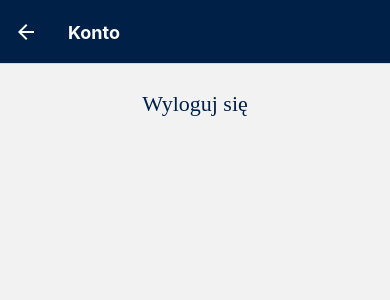
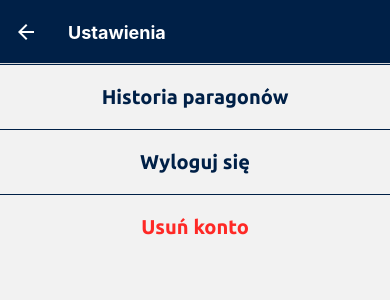
Before and after one commit to Hack-Heroes-Team/Frontend, a React Native app: screen /Settings in a window 390 px wide. Shown: the top 300 px of the page. Built offline with nearby package versions, Linux system fonts and the light colour scheme.

Commit message:
Few changes here and there

```diff
--- a/assets/MainApp.js
+++ b/assets/MainApp.js
@@ -38,7 +38,7 @@ export default function MainApp() {
 							headerTitleStyle: {
 								fontWeight: "bold",
 							},
-							title: "Konto",
+							title: "Ustawienia",
 							headerTintColor: "#fff",
 						}}
 					/>
--- a/assets/pages/Main.js
+++ b/assets/pages/Main.js
@@ -43,7 +43,7 @@ function TopBar({ navigation }) {
 
 				{/* User and app setting */}
 				<TouchableOpacity onPress={() => navigation.navigate("Settings")}>
-					<Image source={require("../person-icon.png")} style={styles.userIcon} />
+					<Icon style={styles.settingsIcon} name="cog" size={30} />
 				</TouchableOpacity>
 			</View>
 
@@ -75,12 +75,9 @@ const styles = StyleSheet.create({
 		flexDirection: "row",
 		justifyContent: "space-evenly",
 	},
-	userIcon: {
-		borderColor: "#fff",
-		borderWidth: 1,
-		width: 35,
-		height: 35,
-		borderRadius: 50,
+	settingsIcon: {
+		lineHeight: 35,
+		color: "#fff",
 	},
 	searchBar: {
 		backgroundColor: "#fff",
--- a/assets/pages/Settings.js
+++ b/assets/pages/Settings.js
@@ -1,14 +1,39 @@
 import { StyleSheet, View, Text, TouchableOpacity } from "react-native";
-import React, { useContext } from "react";
+import React, { useCallback, useContext } from "react";
+import { useFonts } from "expo-font";
+import * as SplashScreen from "expo-splash-screen";
 import { AuthContext } from "../UseAuth";
 
 export default function Settings() {
+	// Setting up logout function
 	const { logout } = useContext(AuthContext);
+
+	// Adding fonts
+	const [fontsLoaded] = useFonts({
+		Ubuntu_Bold: require("../fonts/Ubuntu-Bold.ttf"),
+	});
+
+	// Waiting for fonts to download
+	const onLayoutRootView = useCallback(async () => {
+		if (fontsLoaded) {
+			await SplashScreen.hideAsync();
+		}
+	}, [fontsLoaded]);
+	if (!fontsLoaded) {
+		return null;
+	}
 
 	return (
 		<View style={styles.view}>
+			<TouchableOpacity onPress={null} style={styles.confirmButton}>
+				<Text style={styles.buttonText}>Historia paragonów</Text>
+			</TouchableOpacity>
+
 			<TouchableOpacity onPress={logout} style={styles.confirmButton}>
 				<Text style={styles.buttonText}>Wyloguj się</Text>
+			</TouchableOpacity>
+			<TouchableOpacity onPress={null} style={styles.confirmButton}>
+				<Text style={{ ...styles.buttonText, color: "#fe2926" }}>Usuń konto</Text>
 			</TouchableOpacity>
 		</View>
 	);
@@ -16,19 +41,17 @@ export default function Settings() {
 
 // Style sheet
 const styles = StyleSheet.create({
-	view: { flex: 1 },
+	view: { flex: 1, alignItems: "center" },
 	confirmButton: {
-		marginVertical: 12,
-		padding: 15,
-		borderColor: "#002047",
-
+		padding: 20,
+		borderTopColor: "#002047",
+		borderTopWidth: 1,
 		width: "100%",
-		borderRadius: 12,
 	},
 	buttonText: {
 		textAlign: "center",
 		color: "#002047",
-		fontSize: 22,
+		fontSize: 20,
 		fontFamily: "Ubuntu_Bold",
 	},
 });
```
